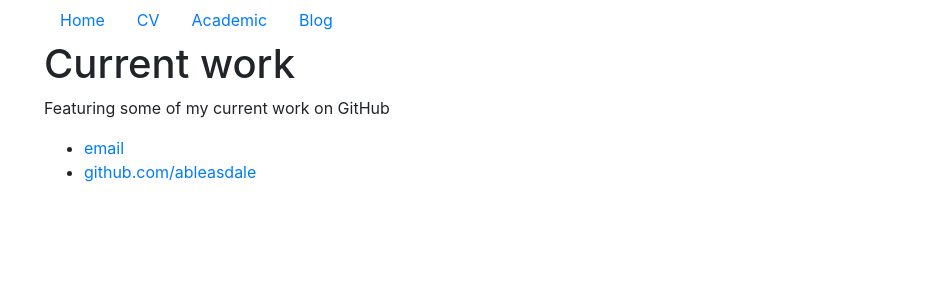
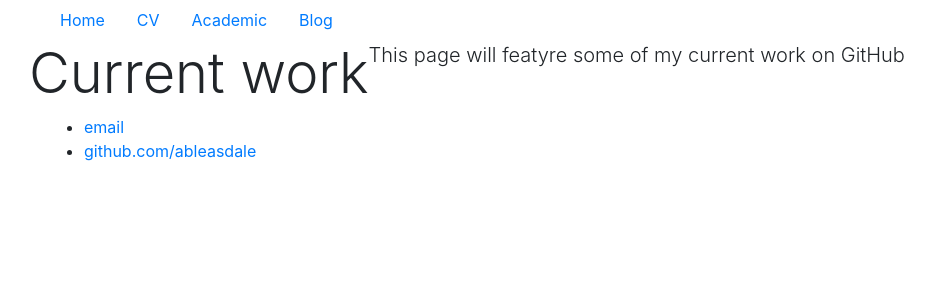
Before and after one commit to ableasdale/ableasdale.github.io, a Jekyll site: the page built from index.html, in a window 1280 px wide. Shown: the top 300 px of the page, without its empty margins (41-976 px from the left). Built offline with Jekyll 4.4.1, drawn with Linux system fonts in a browser that asks for light colours.

Commit message:
index tweak

```diff
--- a/index.html
+++ b/index.html
@@ -2,7 +2,7 @@
 layout: default
 title: Alex Bleasdale
 ---
-<div class="blurb">
-	<h1>Current work</h1>
-	<p>Featuring some of my current work on GitHub</p>
-</div><!-- /.blurb -->
+<div class="row">
+	<h1 class="display-4">Current work</h1>
+	<p class="lead">This page will featyre some of my current work on GitHub</p>
+</div>
```
